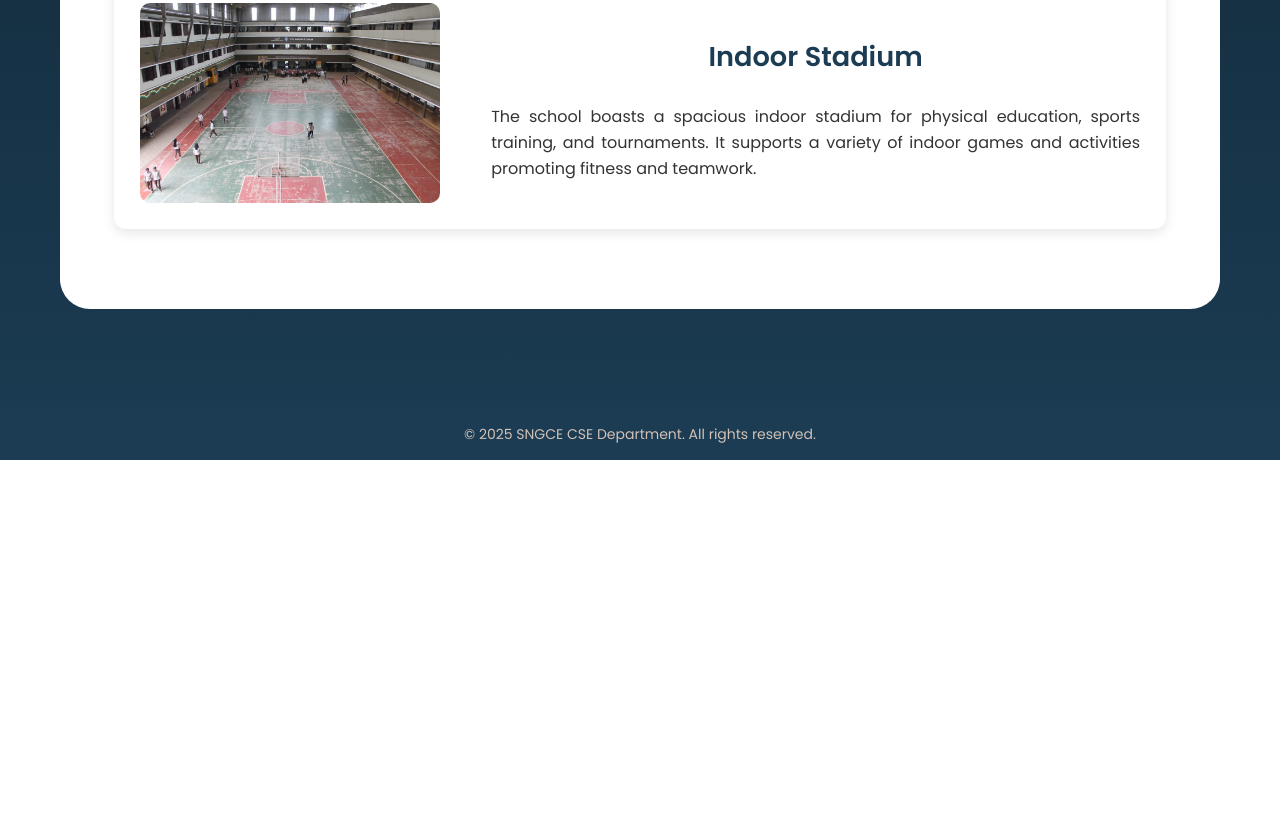
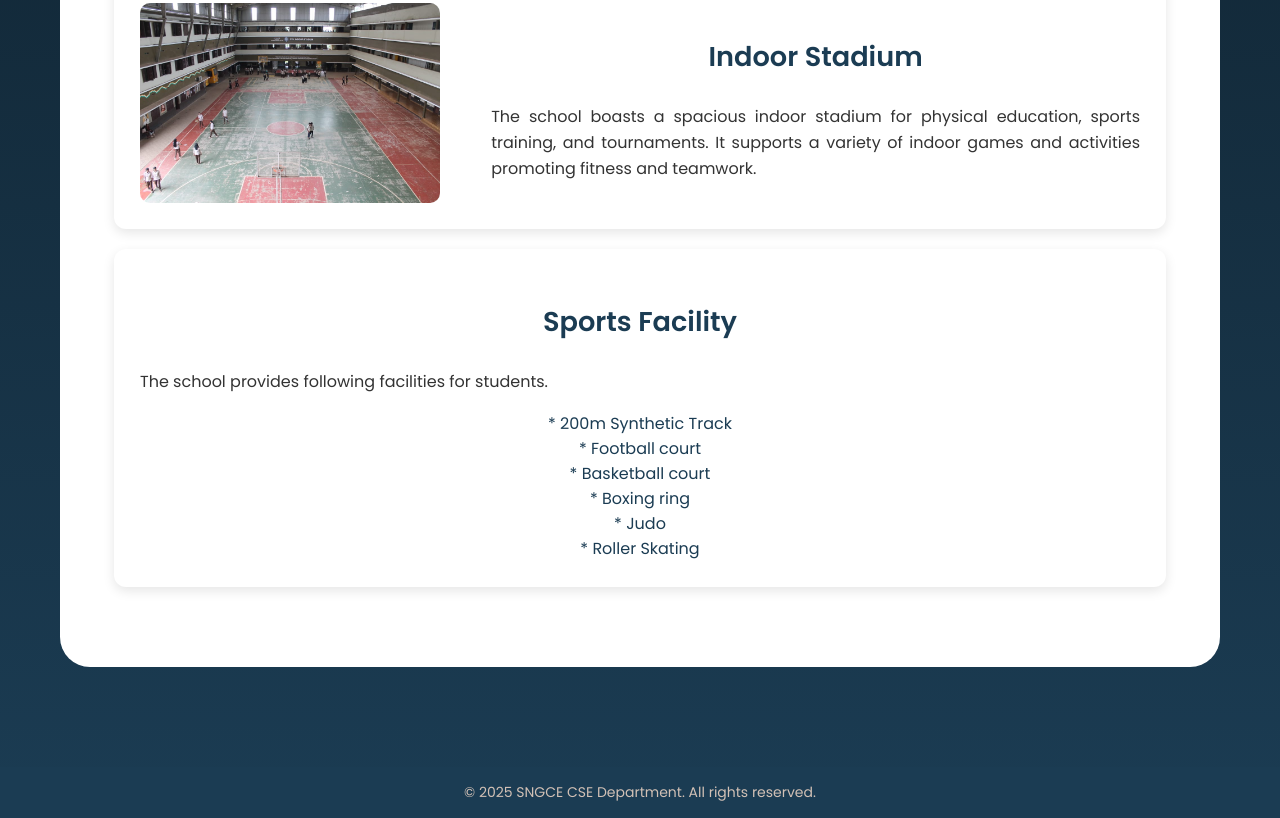
Before and after one commit to KGHSS/ghsskdyp, a website: page public/facilities.html in a window 1280 px wide. Shown: the part 2004-2822 px from the top of the page. Before the commit the page ends 2464 px from the top, so only its background shows below. Drawn offline with Linux system fonts and the light colour scheme.

Commit message:
Add sports facility section to facilities.html
Added a new sports facility section detailing available sports facilities for students.

```diff
--- a/public/facilities.html
+++ b/public/facilities.html
@@ -106,6 +106,18 @@
         <p>The school boasts a spacious indoor stadium for physical education, sports training, and tournaments. It supports a variety of indoor games and activities promoting fitness and teamwork.</p>
       </div>
     </div>
+ <div class="facility">
+      <div>
+        <h3>Sports Facility</h3>
+        <p>The school provides following facilities for students.</p>
+        * 200m Synthetic Track <br>
+        * Football court  <br>
+        * Basketball court  <br>
+        * Boxing ring  <br>
+        * Judo <br>
+        * Roller Skating
+            </div>
+    </div>
 
 
 </section>
```
